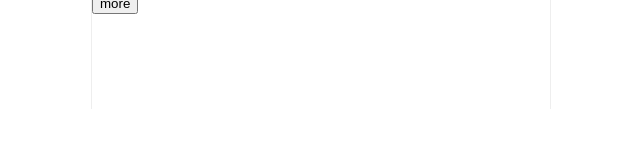
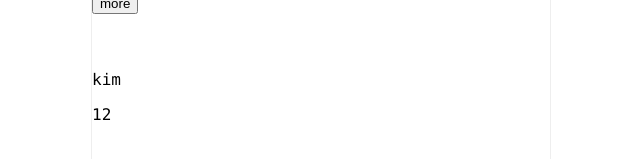
Before and after one commit to Alpaca92/IAL, a Vue app in the folder vue/vuestagram/: page / in a window 1280 px wide. Shown: the part 1877-2036 px from the top of the page, without its empty margins (319-959 px from the left). Before the commit the page ends 1986 px from the top, so only its background shows below. Built offline with nearby package versions, Linux system fonts and the light colour scheme; the HTML template or start-up script is replaced by a standard one.

Commit message:
learn vuex helper func

```diff
--- a/vue/vuestagram/src/App.vue
+++ b/vue/vuestagram/src/App.vue
@@ -17,10 +17,16 @@
     :imageUrl="imageUrl"
     :selectedFilter="selectedFilter"
   />
-  <p> {{ $store.state.more }} </p>
-  <button v-if="step === 0" style="margin-bottom: 40px" @click="$store.dispatch('getData')">
+  <p>{{ $store.state.more }}</p>
+  <button
+    v-if="step === 0"
+    style="margin-bottom: 40px"
+    @click="$store.dispatch('getData')"
+  >
     more
   </button>
+  <p>{{ name }}</p>
+  <p>{{ myAge }}</p>
 
   <div class="footer">
     <ul v-if="step === 0" class="footer-button-plus">
@@ -33,6 +39,7 @@
 <script>
 import Container from "./components/Container.vue";
 import postDatas from "./assets/db";
+import { mapMutations, mapState } from "vuex";
 
 export default {
   name: "App",
@@ -48,17 +55,12 @@ export default {
       selectedFilter: null,
     };
   },
+  computed: {
+    ...mapState(["name"]),
+    ...mapState({ myAge: "age" }),
+  },
   methods: {
-    // more() {
-    //   axios
-    //     .get(`https://codingapple1.github.io/vue/more${this.clickedBtn}.json`)
-    //     .then((result) => {
-    //       this.clickedBtn++;
-
-    //       return this.postDatas.push(result.data);
-    //     })
-    //     .catch((error) => console.log(`Error: ${error}`));
-    // },
+    ...mapMutations['setMore'],
     upload(event) {
       const files = event.target.files;
 
--- a/vue/vuestagram/src/store.js
+++ b/vue/vuestagram/src/store.js
@@ -6,6 +6,8 @@ const store = createStore({
     return {
       likes: [0, 1, 2],
       more: {},
+      name: 'kim',
+      age: 12
     };
   },
   mutations: {
```
